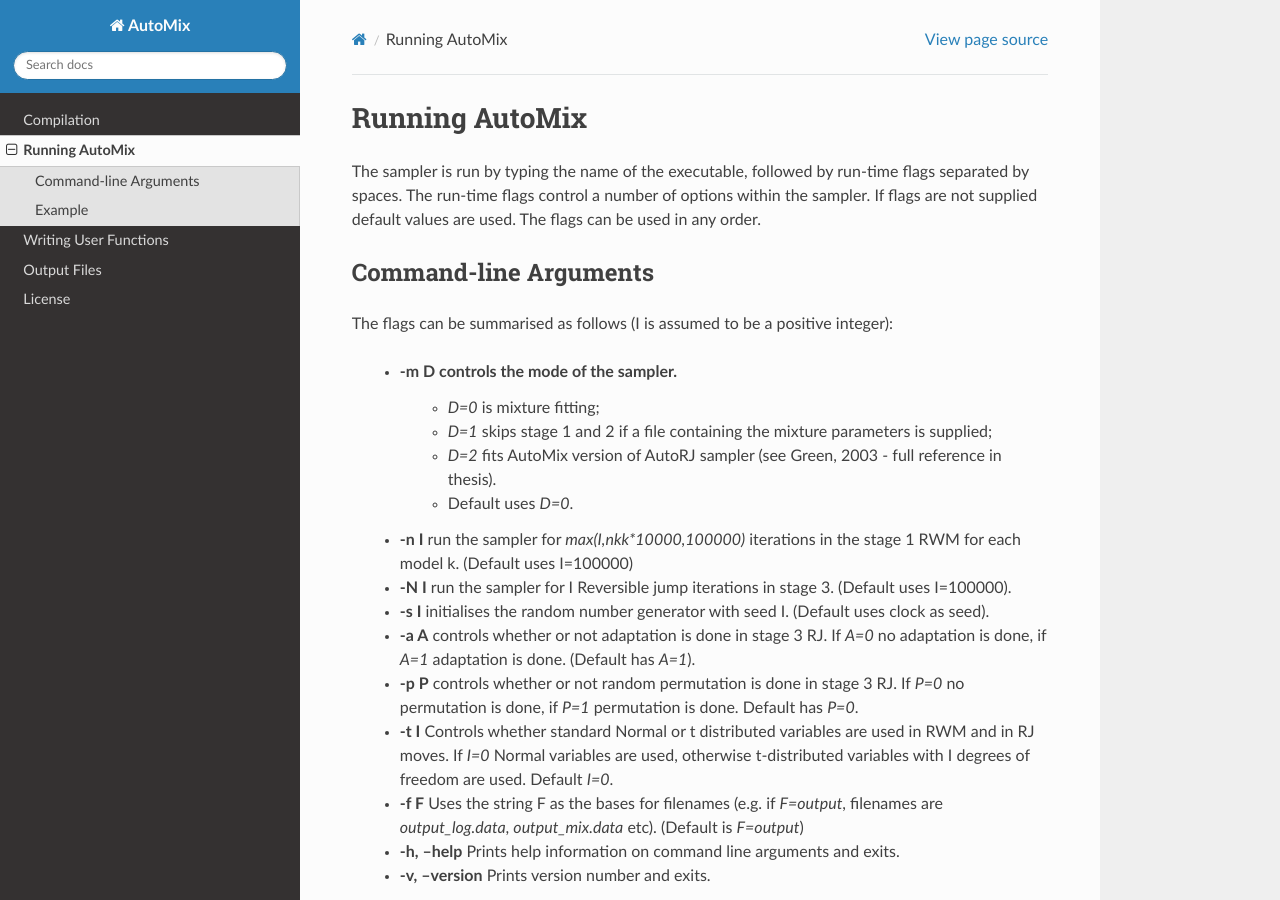
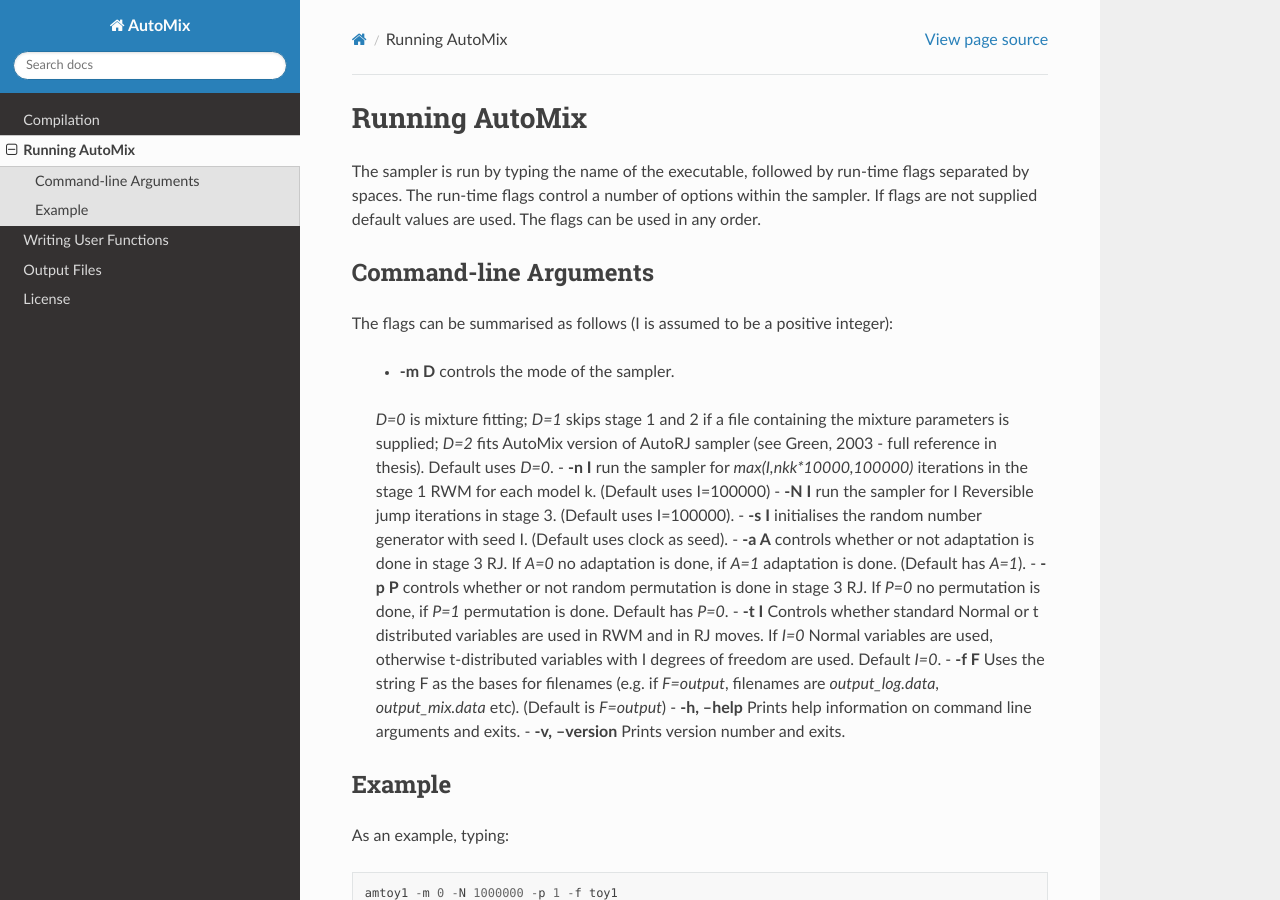
Before and after one commit to quatrope/AutoMix, a Sphinx documentation site: the page built from docs/running.rst, in a window 1280 px wide and 900 px high. Built offline with Sphinx 7.4.7 and the Read the Docs theme 2.0.0, drawn with Linux system fonts in a browser that asks for light colours; the version number could not be read and is left out.

Commit message:
Minor docs

```diff
--- a/docs/running.rst
+++ b/docs/running.rst
@@ -14,10 +14,10 @@
 The flags can be summarised as follows (I is assumed to be a positive integer):
 
   - **-m D** controls the mode of the sampler.
-      - `D=0` is mixture fitting;
-      - `D=1` skips stage 1 and 2 if a file containing the mixture parameters is supplied;
-      - `D=2` fits AutoMix version of AutoRJ sampler (see Green, 2003 - full reference in thesis).
-      - Default uses `D=0`.
+  `D=0` is mixture fitting;
+  `D=1` skips stage 1 and 2 if a file containing the mixture parameters is supplied;
+  `D=2` fits AutoMix version of AutoRJ sampler (see Green, 2003 - full reference in thesis).
+  Default uses `D=0`.
   - **-n I** run the sampler for `max(I,nkk*10000,100000)` iterations in the stage 1 RWM for each model k. (Default uses I=100000)
   - **-N I** run the sampler for I Reversible jump iterations in stage 3. (Default uses I=100000).
   - **-s I** initialises the random number generator with seed I. (Default uses clock as seed).
```
